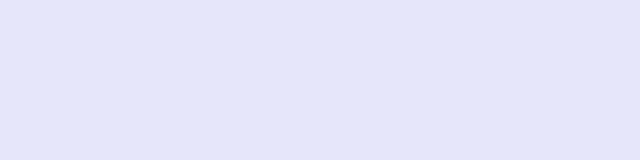
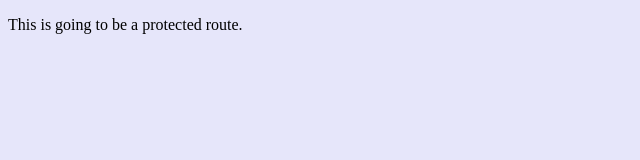
Before and after one commit to lta4/eli-realtor, a Gatsby site: page /account in a window 1280 px wide. Before the commit this address had no page. Shown: the whole page, without its empty margins (0-640 px from the left). Built offline with nearby package versions, Linux system fonts and the light colour scheme; Gatsby itself is replaced by a stand-in of ours.

Commit message:
begin user authentication

```diff
--- /dev/null
+++ b/src/pages/account.js
@@ -0,0 +1,9 @@
+import * as React from 'react';
+
+const Account = () => (
+    <div>
+        <p>This is going to be a protected route.</p>
+    </div>
+)
+
+export default Account
--- a/src/pages/index.js
+++ b/src/pages/index.js
@@ -47,6 +47,7 @@ const IndexPage = () => {
         style={{ marginBottom: `1.45rem` }}
       /> */}
       <p>
+        <Link to="/account">Go to your account</Link>
         <Link to="/page-2/">Go to page 2</Link> <br />
         <Link to="/using-typescript/">Go to "Using TypeScript"</Link>
       </p>
```
